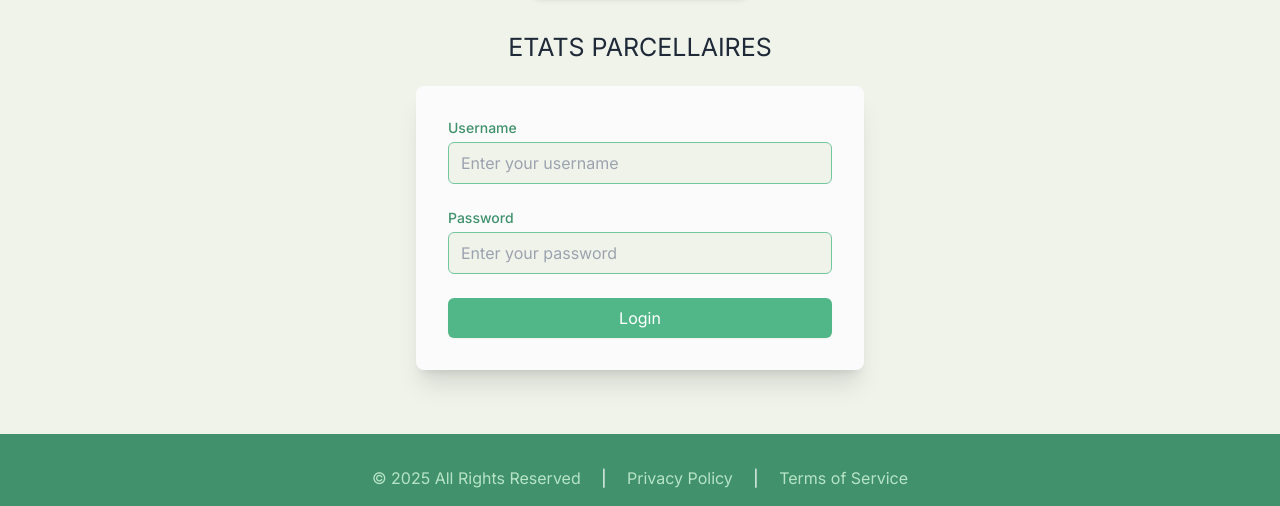
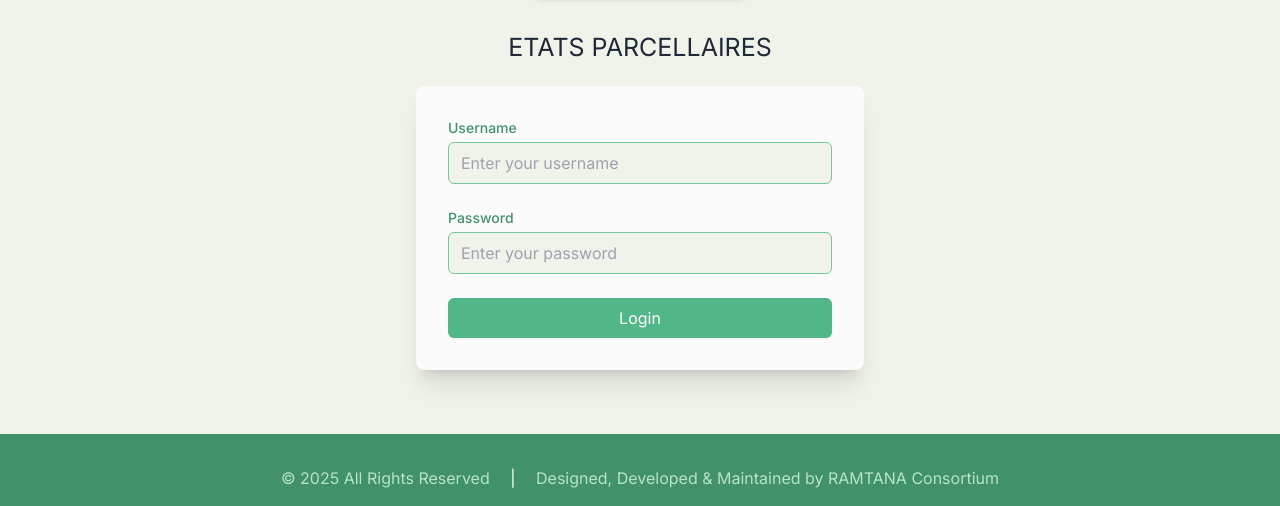
Before and after one commit to anilram/madagascar-solution, a website: page index.html in a window 1280 px wide. Shown: the part 451-957 px from the top of the page. Drawn offline with nearby package versions, Linux system fonts and the light colour scheme.

Commit message:
terms change

```diff
--- a/index.html
+++ b/index.html
@@ -166,9 +166,7 @@
           <div class="mt-4 space-x-4">
             <a href="#" class="text-primary-100 hover:text-primary-300">© 2025 All Rights Reserved</a>
             <span>|</span>
-            <a href="#" class="text-primary-100 hover:text-primary-300">Privacy Policy</a>
-            <span>|</span>
-            <a href="#" class="text-primary-100 hover:text-primary-300">Terms of Service</a>
+            <a href="#" class="text-primary-100 hover:text-primary-300">Designed, Developed & Maintained by RAMTANA Consortium</a>
           </div>
         </div>
       </footer>
```
Also changed, not shown: farms.html (line endings or trailing spaces).
